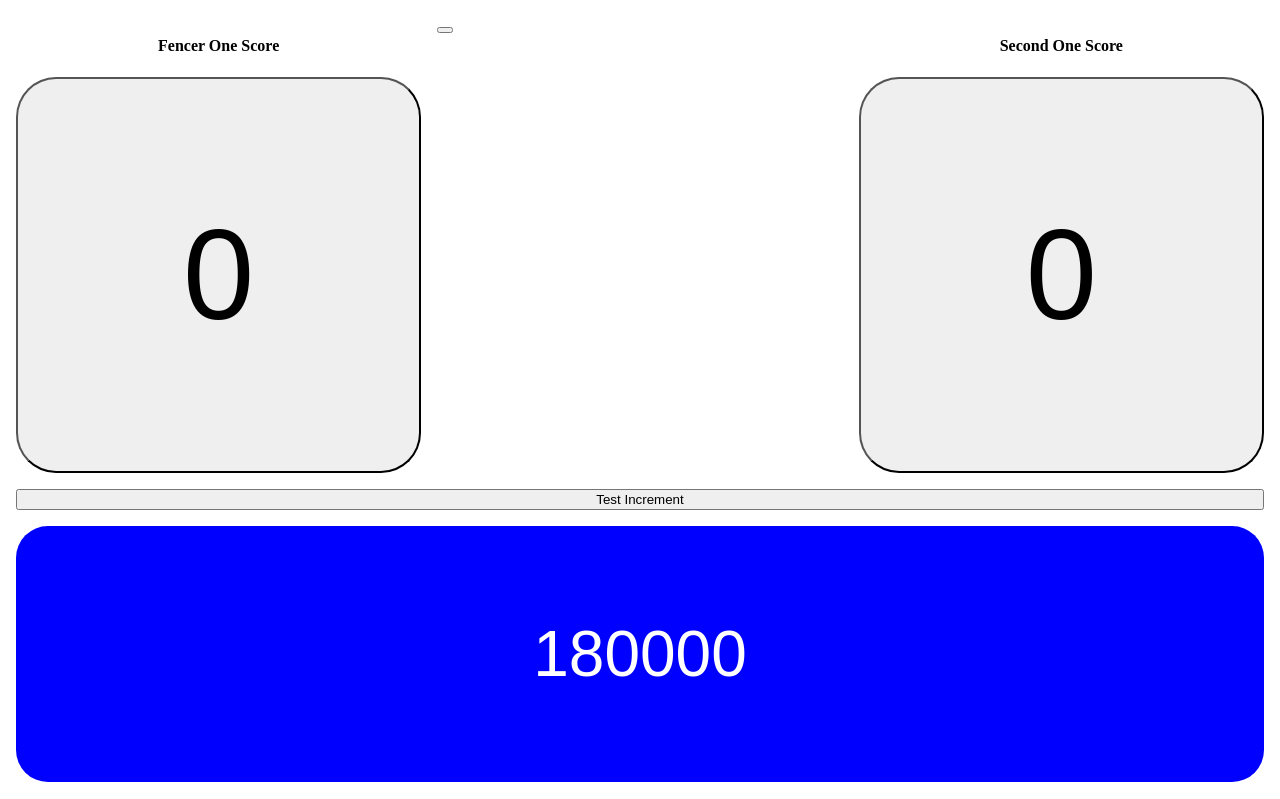
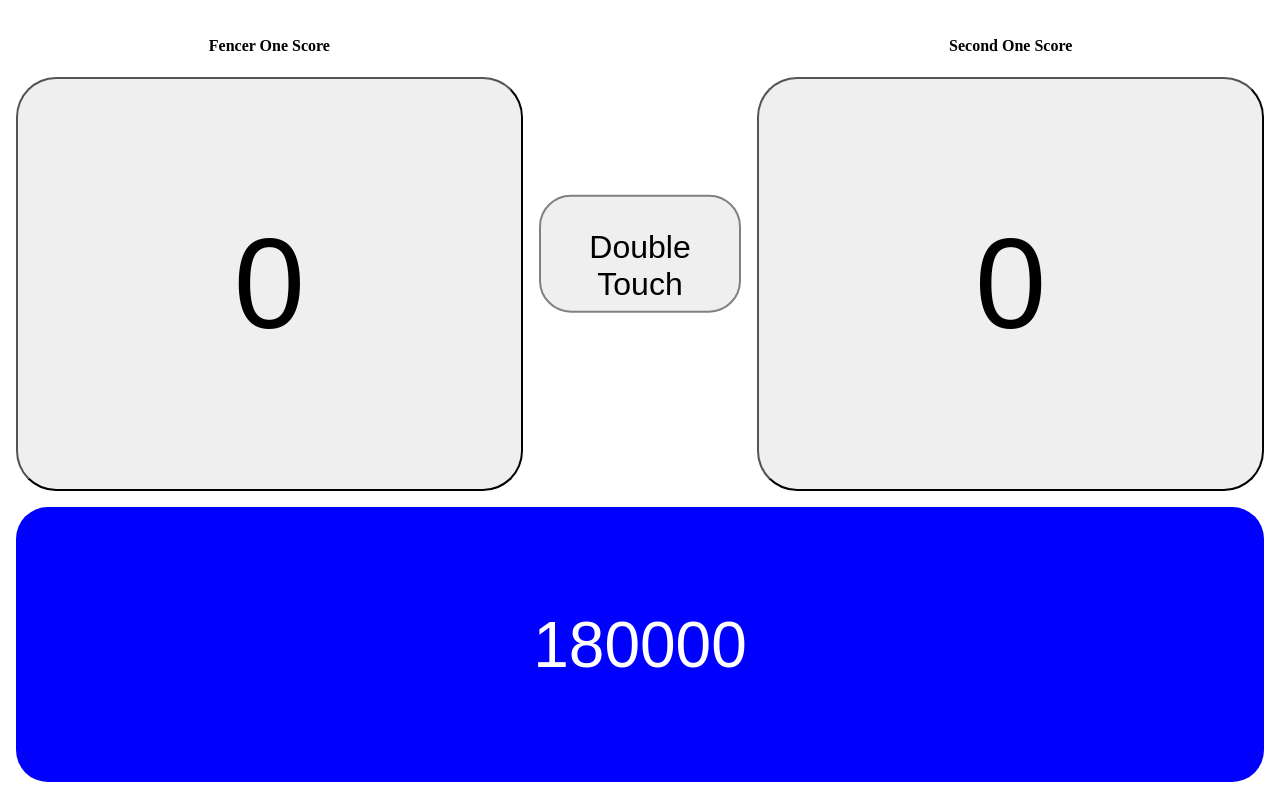
Before and after one commit to mrfett/angular-rxjs-scorekeeper, an Angular app: page / in a window 1280 px wide. Shown: the top 799 px of the page. Built offline with nearby package versions, Linux system fonts and the light colour scheme.

Commit message:
Double-touch working

```diff
--- a/src/app/bout/bout.component.css
+++ b/src/app/bout/bout.component.css
@@ -35,6 +35,11 @@
   flex-shrink: 1;
 }
 
+.fencers > .app-double-touch {
+  position: relative;
+  flex-basis: 20%;
+}
+
 .timer {
   flex-basis: 25%;
   flex-grow: 1;
--- a/src/app/bout/bout.component.html
+++ b/src/app/bout/bout.component.html
@@ -1,10 +1,9 @@
 <div class="bout" *ngIf="boutAction$ | async as bout">
   <div class="fencers">
     <app-fencer param="Fencer Test" [initialFencer]="bout.fencers[0]" [incrementScore]="incrementScore"></app-fencer>
-    <app-double-touch *ngIf="bout.weapon === 'epee'"></app-double-touch>
+    <div class="app-double-touch" *ngIf="bout.weapon === 'epee'" [doubleTouch]="doubleTouch"></div>
     <app-fencer param="Fencer Test" [initialFencer]="bout.fencers[1]" [incrementScore]="incrementScore"></app-fencer>
   </div>
-  <button (click)="incrementScore(bout.fencers[0])">Test Increment</button>
   <button *ngIf="bout.weapon !== 'saber'" class="button timer" [ngClass]="bout.status" (click)="toggleStatus(bout)">
     {{bout.timeLeft}}
   </button>
--- a/src/app/bout/bout.component.ts
+++ b/src/app/bout/bout.component.ts
@@ -13,7 +13,7 @@ import { Fencer } from "../fencer";
   selector: ".app-bout",
   templateUrl: "./bout.component.html",
   styleUrls: ["./bout.component.css"],
-  changeDetection: ChangeDetectionStrategy.OnPush
+  // changeDetection: ChangeDetectionStrategy.OnPush
 })
 export class BoutComponent implements OnInit {
   @Input() defaultBout: Bout = new Bout();
@@ -63,11 +63,14 @@ export class BoutComponent implements OnInit {
     this.boutSubject.next(updatedBout);
   }
 
-  doubleTouch(currentBout: Bout): void {
-    let newBout = {...currentBout};
-    newBout.fencers.forEach((fencer) => {
-      fencer.score++;
-    })
-    this.boutSubject.next(newBout);
+  doubleTouch = (): void => {
+    console.log("Double Touch Called.");
+    const updatedBout = {...this.boutSubject.getValue()};
+    updatedBout.fencers.map((fencer) => fencer.score++);
+    // let newBout = {...currentBout};
+    // newBout.fencers.map((fencer) => {
+    //   fencer.score++;
+    // })
+    this.boutSubject.next(updatedBout);
   }
 }
--- a/src/app/double-touch/double-touch.component.css
+++ b/src/app/double-touch/double-touch.component.css
@@ -0,0 +1,14 @@
+.button {
+    position: absolute;
+    top: 50%;
+    left: 0;
+    height: 25%;
+    width: 100%;
+    transform: translateY(-50%);
+    border: 2px solid gray;
+    padding: 2rem;
+    width: 100%;
+    box-sizing: border-box;
+    border-radius: clamp(0.5rem, 4vmin, 8rem);
+    font-size: clamp(.5rem, 5vmin, 2rem);
+}
--- a/src/app/double-touch/double-touch.component.html
+++ b/src/app/double-touch/double-touch.component.html
@@ -1 +1 @@
-<button (click)="doubleTouch(bout)">
+<button class="button" (click)="doubleTouch()">Double Touch</button>
--- a/src/app/fencer/fencer.component.ts
+++ b/src/app/fencer/fencer.component.ts
@@ -11,7 +11,7 @@ import { Fencer } from "../fencer";
   selector: "app-fencer",
   templateUrl: "./fencer.component.html",
   styleUrls: ["./fencer.component.css"],
-  changeDetection: ChangeDetectionStrategy.OnPush
+  // changeDetection: ChangeDetectionStrategy.OnPush
 })
 export class FencerComponent implements OnInit {
   @Input() param: "test";
```
Also changed, not shown: src/app/double-touch/double-touch.component.ts (+7 -3 lines).
